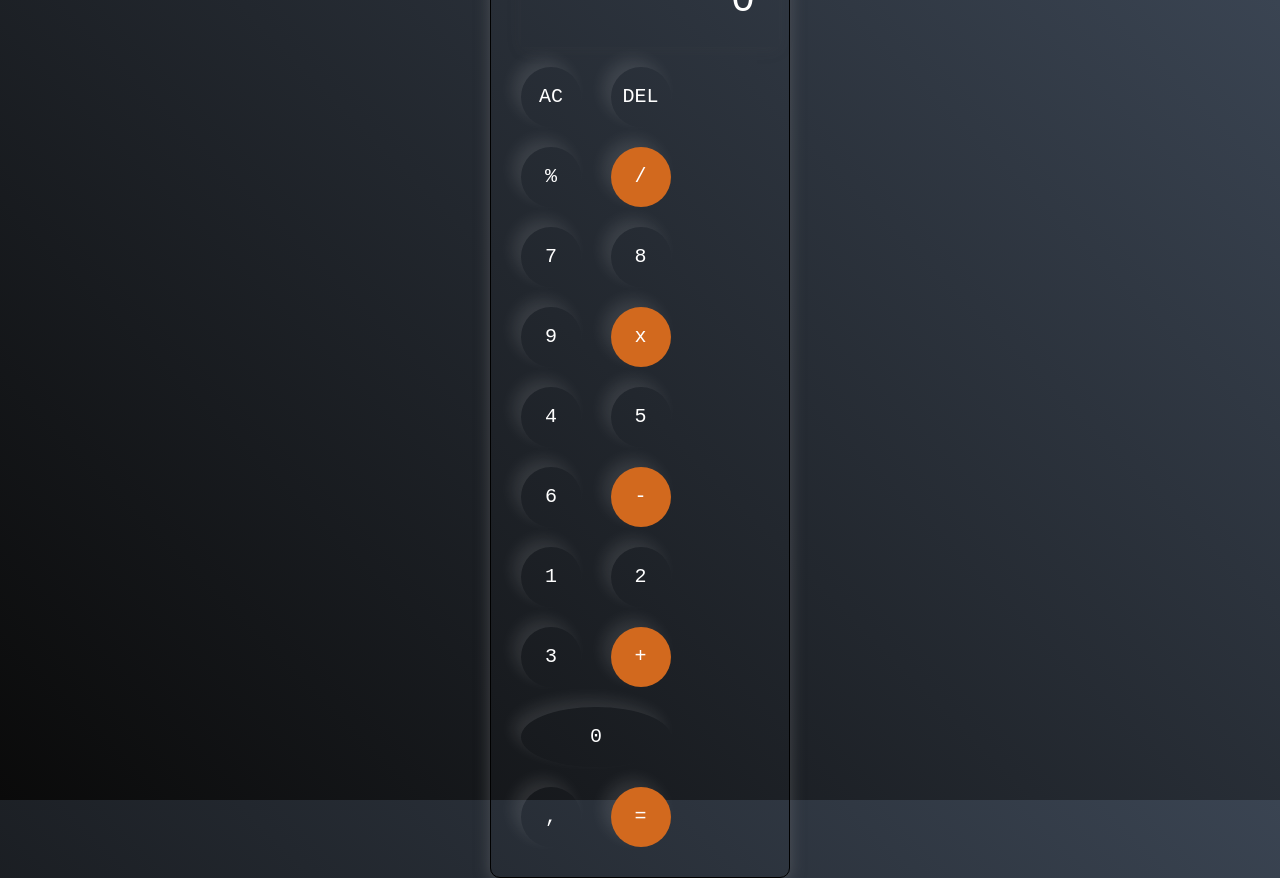
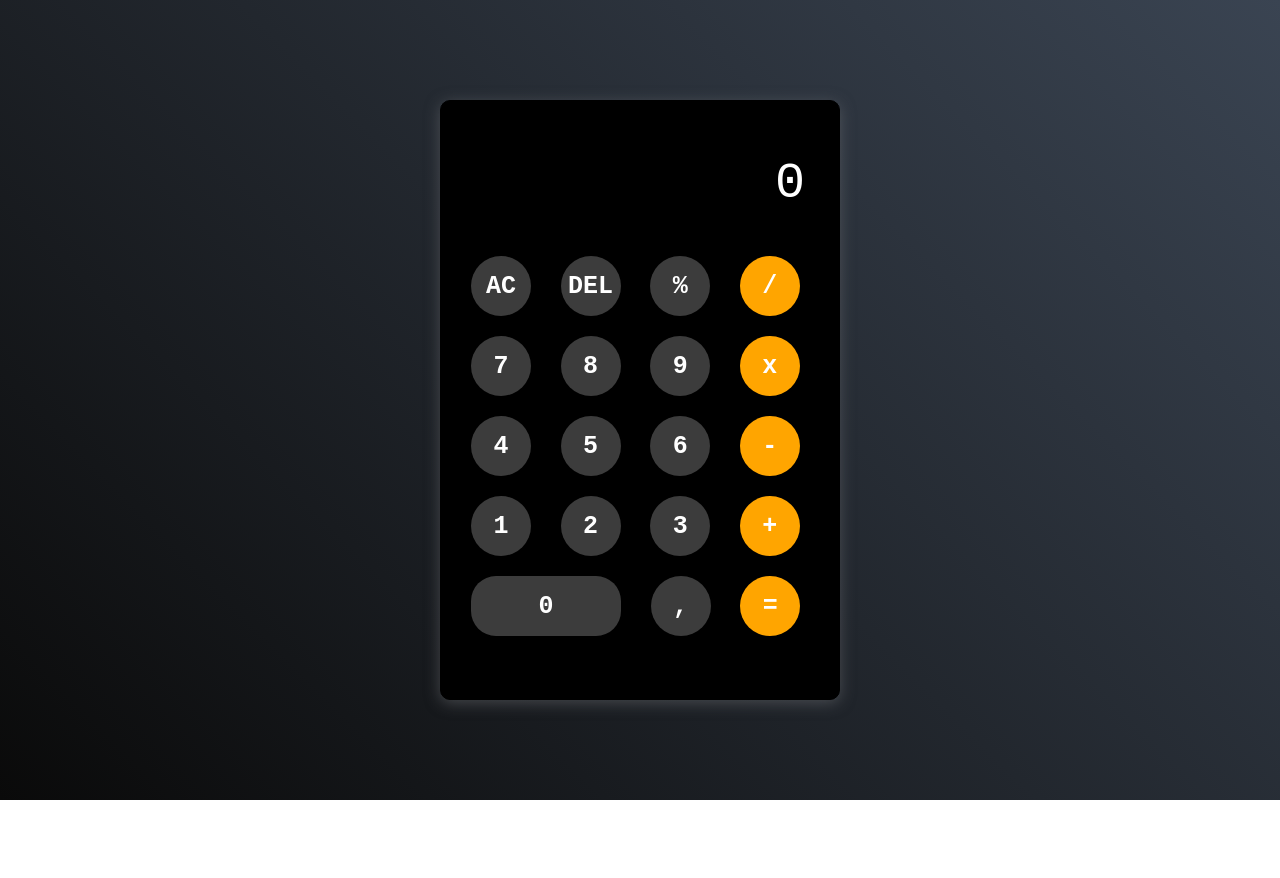
Before and after one commit to leentjie03/My-Calculator, a plain HTML site: page Calculator/index.html in a window 1280 px wide. After the commit the page ends 800 px from the top, so only its background shows below. Drawn offline with Linux system fonts and the light colour scheme.

Commit message:
Update main.css

```diff
--- a/Calculator/main.css
+++ b/Calculator/main.css
@@ -18,9 +18,10 @@ body{
     border:1px solid;
     padding: 20px;
     border-radius:10px;
-    background:transparent ;
+    background:black;
     box-shadow: 0px 3px 15px rgba(113,115,119,0.5);
-    width: 300px;
+    width: 400px;
+    height: 600px;
 }
 
 
@@ -30,14 +31,14 @@ input{
     padding:24px;
     margin:10px;
     background:transparent;
-    box-shadow:0px 3px 15px rgba(84,84,84,0.1);
-    font-size:40px;
+    box-shadow:0px 3px 15px rgba(84,84,80,0);
+    font-size:50px;
     text-align: right;
     cursor:pointer;
 }
 
 input::placeholder{
-    color:#ffffff;
+    color:white;
 }
 
 button{
@@ -46,21 +47,23 @@ button{
     height:60px;
     margin:10px;
     border-radius:50%;
-    background: transparent;
-    color:#ffffff;
-    font-size:20px;
-    box-shadow: -8px -8px 15px rgba(255,255,255,0.1);
+    background:rgb(60, 60, 60);
+    color:white;
+    font-weight: bold;
+    font-size:25px;
+    box-shadow: -8px -8px 15px rgba(255,255,255,0);
     cursor:pointer;
 }
 
 .zero8Tn{
     width:150px;
+    border-radius: 25px;
 }
 
 .equal8Tn{
-    background-color:chocolate ;
+    background-color:orange ;
 }
 
 .operator{
-    background-color: chocolate;
+    background-color: orange;
 }
```
